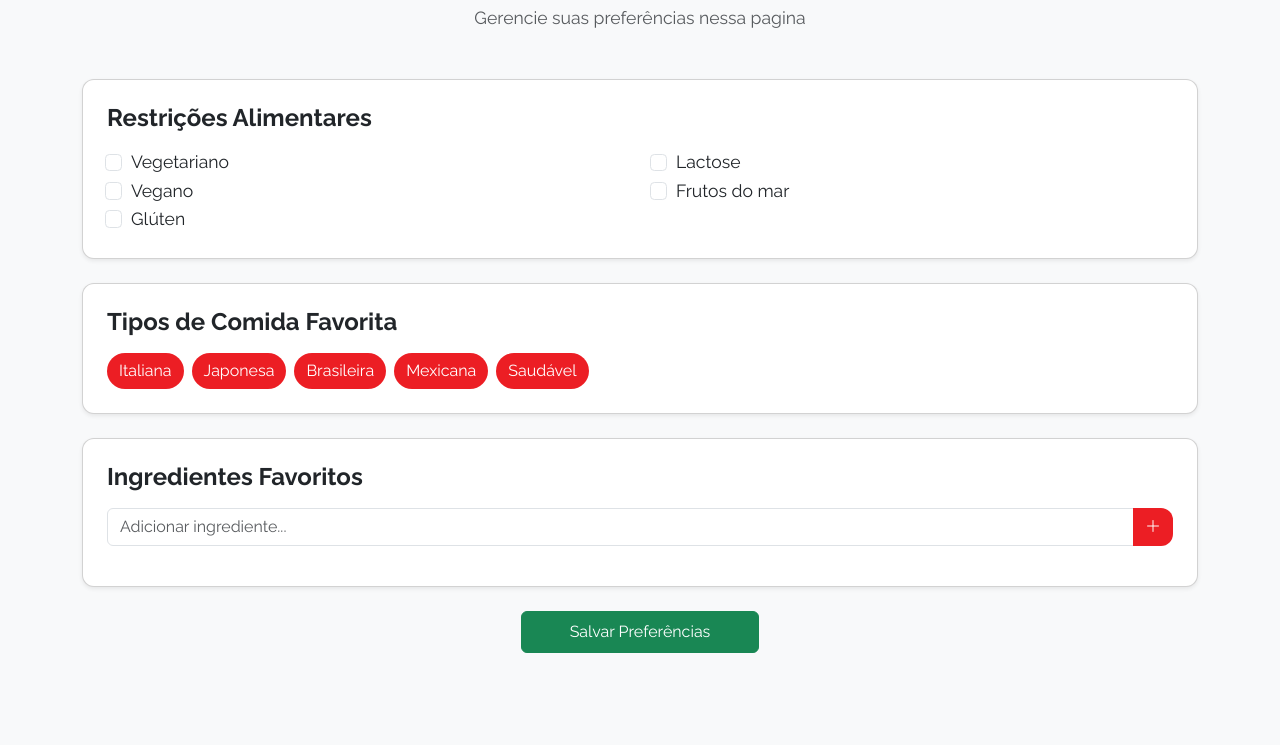
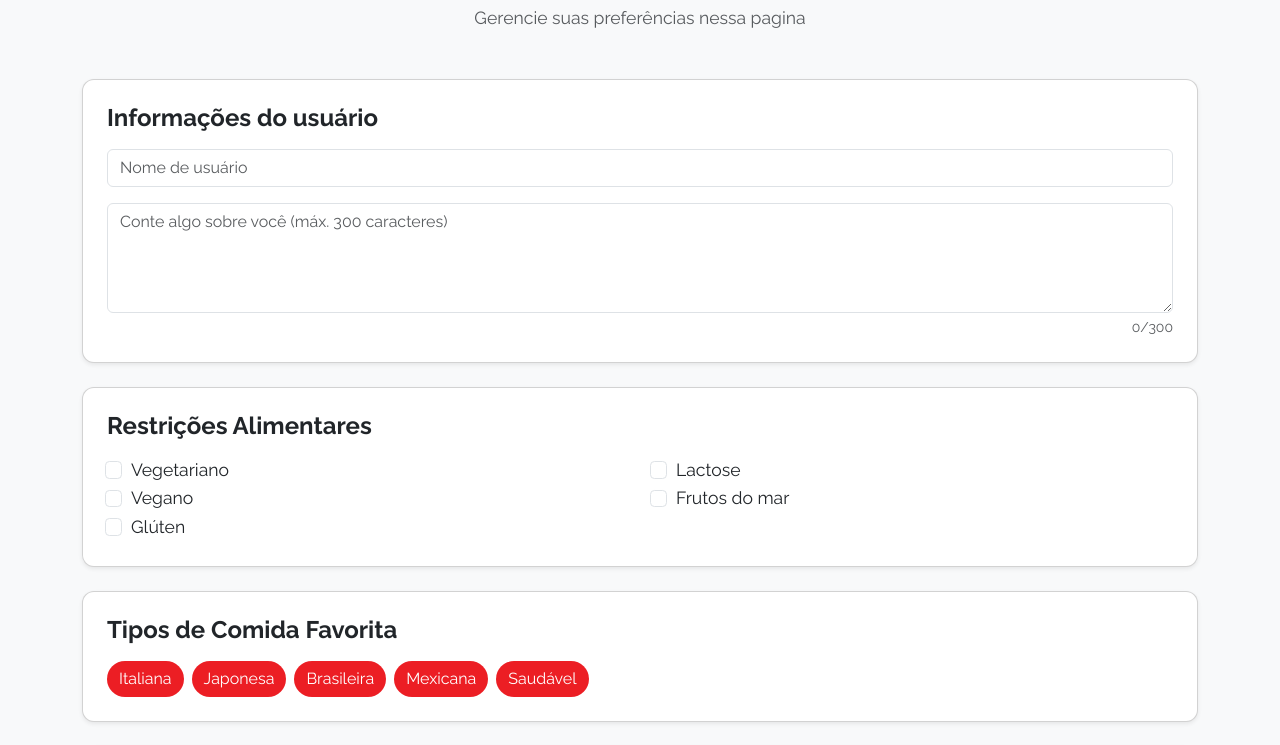
Before and after one commit to FelipeFadel/jantinha, a website: page account.html in a window 1280 px wide. Shown: the part 455-1200 px from the top of the page. Drawn offline with nearby package versions, Linux system fonts and the light colour scheme.

Commit message:
criando form

```diff
--- a/account.html
+++ b/account.html
@@ -23,7 +23,7 @@
     />
     <link rel="stylesheet" href="./assets/css/main.css" />
     <script src="https://cdn.jsdelivr.net/npm/bootstrap@5.3.3/dist/js/bootstrap.bundle.min.js"></script>
-    <base href="/jantinha/" />
+    <!-- <base href="/jantinha/" /> -->
   </head>
 
   <body id="account" class="bg-light">
@@ -164,6 +164,35 @@
         <p class="text-muted">Gerencie suas preferências nessa pagina</p>
       </section>
 
+      <section class="card p-4 shadow-sm mb-4">
+        <h4 class="fw-bold mb-3">Informações do usuário</h4>
+        <form>
+          <div class="d-flex flex-wrap gap-3">
+            <input
+              type="text"
+              id="nomeInput"
+              class="form-control"
+              placeholder="Nome de usuário"
+            />
+            <div class="flex-grow-1" style="min-width: 250px">
+              <label for="bioInput" class="form-label visually-hidden"
+                >Biografia</label
+              >
+              <textarea
+                id="bioInput"
+                class="form-control"
+                rows="4"
+                maxlength="300"
+                placeholder="Conte algo sobre você (máx. 300 caracteres)"
+              ></textarea>
+              <div class="d-flex justify-content-end mt-1">
+                <small id="bioCount" class="text-muted">0/300</small>
+              </div>
+            </div>
+          </div>
+        </form>
+      </section>
+
       <!-- Preferências -->
       <section class="card p-4 shadow-sm mb-4">
         <h4 class="fw-bold mb-3">Restrições Alimentares</h4>
@@ -230,6 +259,9 @@
 
       <div class="text-center">
         <button class="btn btn-success px-5 py-2">Salvar Preferências</button>
+        <button class="btn btn-danger px-5 py-2">
+          Limpar suas Preferências
+        </button>
       </div>
     </main>
 
@@ -239,5 +271,6 @@
     </footer>
 
     <script src="node_modules/bootstrap/dist/js/bootstrap.bundle.min.js"></script>
+    <script src="js/account.js"></script>
   </body>
 </html>
--- a/assets/scss/_account.scss
+++ b/assets/scss/_account.scss
@@ -8,5 +8,15 @@
   object-fit: cover;
   border: 3px solid variables.$cor-primaria;
   box-shadow: 0 2px 8px rgba(0, 0, 0, 0.15);
+}
 
+.text-center {
+  .btn-danger {
+    background-color: variables.$cor-secundaria;
+    border-color: variables.$cor-secundaria;
+  }
+  .btn-success {
+    background-color: variables.$cor-primaria;
+    border-color: variables.$cor-primaria;
+  }
 }
--- /dev/null
+++ b/js/account.js
@@ -0,0 +1,21 @@
+(function () {
+  const ta = document.getElementById("bioInput");
+  const count = document.getElementById("bioCount");
+  if (!ta || !count) return;
+  const max = ta.getAttribute("maxlength") || 300;
+  function update() {
+    count.textContent = ta.value.length + "/" + max;
+  }
+  ta.addEventListener("input", update);
+  update();
+})();
+
+form.addEventListener("submit", function (event) {
+  event.preventDefault();
+
+  const nome = document.querySelector("#nomeInput").value;
+  const bio = document.querySelector("#bioInput").value;
+
+  console.log("Nome:", nome);
+  console.log("Bio:", bio);
+});
```
Also changed, not shown: assets/css/main.css, 1 other file.
